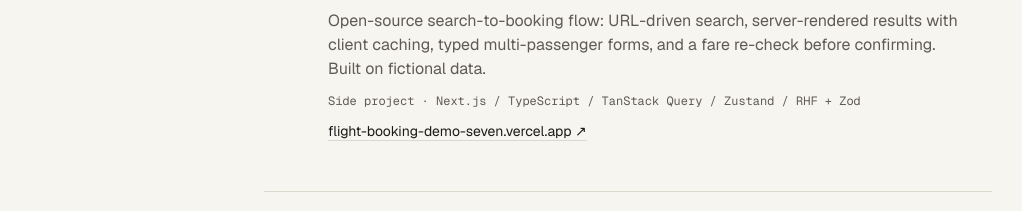
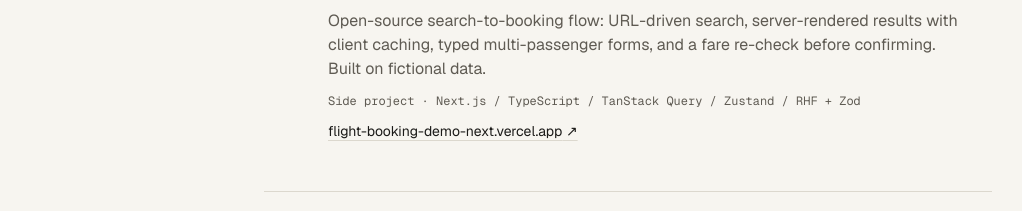
Before and after one commit to pratimaawa/portfolio, a Next.js app: page / in a window 1280 px wide. Shown: the part 1583-1794 px from the top of the page, without its empty margins (128-1150 px from the left). Built offline with nearby package versions, Linux system fonts and the light colour scheme.

Commit message:
Update flight booking demo link

```diff
--- a/src/content/site.ts
+++ b/src/content/site.ts
@@ -74,7 +74,7 @@ export const projects: Project[] = [
       'Open-source search-to-booking flow: URL-driven search, server-rendered results with client caching, typed multi-passenger forms, and a fare re-check before confirming. Built on fictional data.',
     role: 'Side project',
     stack: ['Next.js', 'TypeScript', 'TanStack Query', 'Zustand', 'RHF + Zod'],
-    live: 'https://flight-booking-demo-seven.vercel.app',
+    live: 'https://flight-booking-demo-next.vercel.app',
   },
 ];
 
```
